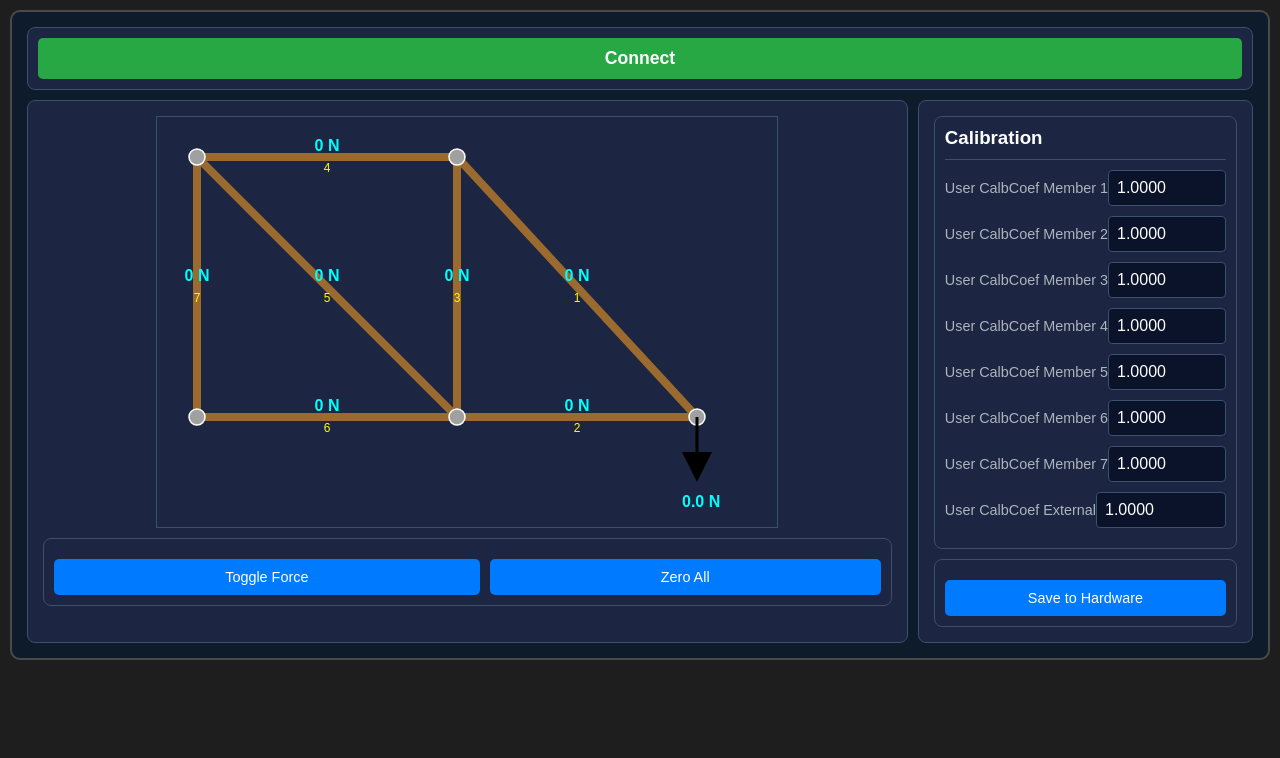
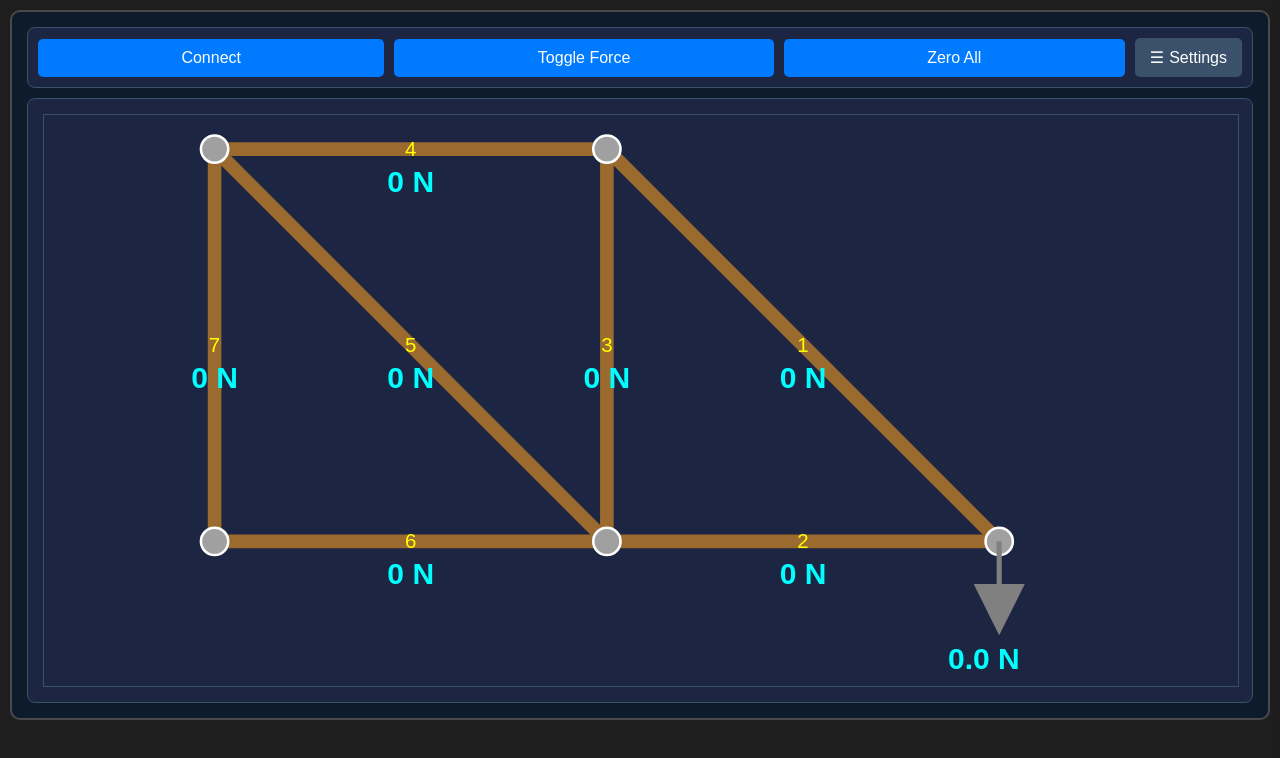
Before and after one commit to ahmadmn/TrussForces, a plain HTML site: page index.html in a window 1280 px wide. Drawn offline with Linux system fonts and the light colour scheme.

```diff
--- a/index.html
+++ b/index.html
@@ -17,6 +17,8 @@
             min-height: 100vh;
             padding: 10px;
             box-sizing: border-box;
+            overflow-x: hidden;
+            /* Prevent horizontal scroll when menu is off-screen */
         }
 
         .container {
@@ -34,7 +36,9 @@
 
         .top-panel {
             display: flex;
-            justify-content: space-around;
+            justify-content: space-between;
+            /* Changed to space-between for button placement */
+            align-items: center;
             background-color: #1c2541;
             padding: 10px;
             border-radius: 8px;
@@ -44,27 +48,19 @@
             gap: 10px;
         }
 
-        .value-display {
-            font-size: 2.2em;
-            font-weight: bold;
-            color: #ffffff;
-            padding: 5px 0;
-        }
-
-        .green-text {
-            color: #28a745;
-        }
-
         .main-content {
             display: flex;
             flex-direction: row;
             gap: 10px;
             flex-grow: 1;
             min-height: auto;
+            position: relative;
+            /* Context for absolute positioning if needed */
         }
 
         .left-controls {
-            flex: 3;
+            flex: 1;
+            /* Take all available space now that right panel is fixed */
             display: flex;
             flex-direction: column;
             gap: 10px;
@@ -78,26 +74,88 @@
             min-height: 400px;
         }
 
-
+        /* --- Slide Menu Styles --- */
         .right-panel {
-            flex: 0.25;
+            position: fixed;
+            top: 0;
+            right: -320px;
+            /* Hidden off-screen initially */
+            width: 300px;
+            height: 100vh;
+            background-color: #1c2541;
+            border-left: 1px solid #3a506b;
+            box-shadow: -5px 0 15px rgba(0, 0, 0, 0.5);
+            padding: 20px;
+            box-sizing: border-box;
+            z-index: 1000;
+            transition: right 0.3s ease-in-out;
             display: flex;
             flex-direction: column;
             gap: 10px;
-            background-color: #1c2541;
-            padding: 15px;
-            border-radius: 8px;
-            border: 1px solid #3a506b;
-            min-height: 0;
+            overflow-y: auto;
+            /* Scroll if content is too tall */
         }
 
+        .right-panel.open {
+            right: 0;
+            /* Slide in */
+        }
+
+        /* Overlay to dim background when menu is open */
+        .menu-overlay {
+            position: fixed;
+            top: 0;
+            left: 0;
+            width: 100vw;
+            height: 100vh;
+            background-color: rgba(0, 0, 0, 0.5);
+            z-index: 999;
+            opacity: 0;
+            pointer-events: none;
+            transition: opacity 0.3s ease;
+        }
+
+        .menu-overlay.active {
+            opacity: 1;
+            pointer-events: auto;
+        }
+
+        .close-menu-btn {
+            align-self: flex-end;
+            background: none;
+            border: none;
+            color: #fff;
+            font-size: 1.5em;
+            cursor: pointer;
+            padding: 5px;
+        }
+
+        .toggle-menu-btn {
+            background-color: #3a506b;
+            color: white;
+            border: none;
+            padding: 10px 15px;
+            border-radius: 5px;
+            cursor: pointer;
+            font-size: 1em;
+            display: flex;
+            align-items: center;
+            gap: 5px;
+        }
+
+        .toggle-menu-btn:hover {
+            background-color: #4a6fa5;
+        }
+
+        /* ----------------------- */
+
         .connect-ble-button {
-            background-color: #28a745;
+            background-color: #007bff;
             color: white;
-            font-weight: bold;
-            font-size: 1.1em;
+            flex-grow: 1;
+            font-size: 1.0em;
             padding: 10px 15px;
-            width: 100%;
+            /* width: 100%; removed fixed width to fit in flex header */
             border: none;
             border-radius: 5px;
             cursor: pointer;
@@ -118,7 +176,8 @@
 
         /* Settings Group Styles */
         .settings-group {
-            background-color: #1c2541;
+            background-color: #151b2e;
+            /* Slightly darker inside panel for contrast */
             padding: 10px;
             border-radius: 8px;
             border: 1px solid #3a506b;
@@ -170,7 +229,6 @@
             display: flex;
             justify-content: space-around;
             gap: 10px;
-            margin-top: 10px;
         }
 
         .settings-group .action-buttons button {
@@ -208,14 +266,14 @@
 
         .force-label {
             fill: cyan;
-            font-size: 1.5rm;
+            font-size: 1.1em;
             font-weight: bold;
             text-anchor: middle;
         }
 
         .load-label {
             fill: cyan;
-            font-size: 1.5rm;
+            font-size: 1.1em;
             font-weight: bold;
         }
 
@@ -230,13 +288,11 @@
                 padding: 5px;
             }
 
-
             .main-content {
                 flex-direction: column;
             }
 
-            .left-controls,
-            .right-panel {
+            .left-controls {
                 padding: 10px;
                 min-height: 0;
             }
@@ -258,27 +314,36 @@
                 font-size: 1.1em;
             }
 
-            .control-button {
-                width: 60px;
-                height: 60px;
+            /* On mobile, slide menu can take almost full width */
+            .right-panel {
+                width: 85vw;
+                right: -90vw;
             }
         }
     </style>
 </head>
 
 <body>
+    <!-- Overlay for slide menu -->
+    <div class="menu-overlay" id="menu-overlay"></div>
+
     <div class="container" id="main-app-container">
         <div class="top-panel">
             <button id="connect-ble-btn" class="connect-ble-button">Connect</button>
+            <button id="toggle-load-btn" class="connect-ble-button">Toggle Force</button>
+            <button id="zero-load-btn" class="connect-ble-button">Zero All</button>
+            <button id="toggle-menu-btn" class="toggle-menu-btn">
+                <span>&#9776;</span> Settings
+            </button>
         </div>
 
         <div class="main-content">
             <div class="left-controls">
-                <svg id="truss" width="620" height="410" viewBox="0 0 620 410" preserveAspectRatio="xMidYMid meet"
-                    style="display:block;margin:0 auto;">
+                <svg id="truss" width="700" height="335" viewBox="0 0 700 335" preserveAspectRatio="xMidYMid meet"
+                    style="display:block;margin:0 auto; width: 100%; height: auto;">
                     <defs>
                         <marker id="arrow" markerWidth="10" markerHeight="10" refX="5" refY="5" orient="auto">
-                            <path d="M0,0 L10,5 L0,10 Z" fill="black" />
+                            <path d="M0,0 L10,5 L0,10 Z" fill="gray" />
                         </marker>
                     </defs>
 
@@ -286,48 +351,43 @@
                     <g id="nodes"></g>
                     <g id="labels"></g>
                 </svg>
-                <div class="settings-group">
-                    <div class="action-buttons">
-                        <button id="toggle-load-btn">Toggle Force</button>
-                        <button id="zero-load-btn">Zero All</button>
-                    </div>
-                </div>
             </div>
 
-            <div class="right-panel">
+            <div class="right-panel" id="side-menu">
+                <button class="close-menu-btn" id="close-menu-btn">&times;</button>
 
                 <div class="settings-group">
                     <h3>Calibration</h3>
                     <div class="setting-item">
-                        <label for="user-coef1">User CalbCoef Member 1</label>
+                        <label for="user-coef1">User CalbCoef 1</label>
                         <input type="number" id="user-coef1" value="1.0000" step="0.0001" min="0.1000" max="4.9999">
                     </div>
                     <div class="setting-item">
-                        <label for="user-coef2">User CalbCoef Member 2</label>
+                        <label for="user-coef2">User CalbCoef 2</label>
                         <input type="number" id="user-coef2" value="1.0000" step="0.0001" min="0.1000" max="4.9999">
                     </div>
                     <div class="setting-item">
-                        <label for="user-coef3">User CalbCoef Member 3</label>
+                        <label for="user-coef3">User CalbCoef 3</label>
                         <input type="number" id="user-coef3" value="1.0000" step="0.0001" min="0.1000" max="4.9999">
                     </div>
                     <div class="setting-item">
-                        <label for="user-coef4">User CalbCoef Member 4</label>
+                        <label for="user-coef4">User CalbCoef 4</label>
                         <input type="number" id="user-coef4" value="1.0000" step="0.0001" min="0.1000" max="4.9999">
                     </div>
                     <div class="setting-item">
-                        <label for="user-coef5">User CalbCoef Member 5</label>
+                        <label for="user-coef5">User CalbCoef 5</label>
                         <input type="number" id="user-coef5" value="1.0000" step="0.0001" min="0.1000" max="4.9999">
                     </div>
                     <div class="setting-item">
-                        <label for="user-coef6">User CalbCoef Member 6</label>
+                        <label for="user-coef6">User CalbCoef 6</label>
                         <input type="number" id="user-coef6" value="1.0000" step="0.0001" min="0.1000" max="4.9999">
                     </div>
                     <div class="setting-item">
-                        <label for="user-coef7">User CalbCoef Member 7</label>
+                        <label for="user-coef7">User CalbCoef 7</label>
                         <input type="number" id="user-coef7" value="1.0000" step="0.0001" min="0.1000" max="4.9999">
                     </div>
                     <div class="setting-item">
-                        <label for="user-coef8">User CalbCoef External</label>
+                        <label for="user-coef8">User CalbCoef E</label>
                         <input type="number" id="user-coef8" value="1.0000" step="0.0001" min="0.1000" max="4.9999">
                     </div>
                 </div>
@@ -342,10 +402,25 @@
 
     <script>
         document.addEventListener('DOMContentLoaded', () => {
-            // --- Tab Elements ---
-            // settingsPanel and speedPanel are not used as variables, only by ID in showTab
-            // const settingsPanel = document.getElementById('settings-panel');
-            // const speedPanel = document.getElementById('speed-panel');
+            // --- Slide Menu Logic ---
+            const sideMenu = document.getElementById('side-menu');
+            const menuOverlay = document.getElementById('menu-overlay');
+            const toggleMenuBtn = document.getElementById('toggle-menu-btn');
+            const closeMenuBtn = document.getElementById('close-menu-btn');
+
+            function openMenu() {
+                sideMenu.classList.add('open');
+                menuOverlay.classList.add('active');
+            }
+
+            function closeMenu() {
+                sideMenu.classList.remove('open');
+                menuOverlay.classList.remove('active');
+            }
+
+            toggleMenuBtn.addEventListener('click', openMenu);
+            closeMenuBtn.addEventListener('click', closeMenu);
+            menuOverlay.addEventListener('click', closeMenu);
 
             // --- Connect BLE Button ---
             const connectBleButton = document.getElementById('connect-ble-btn');
@@ -407,11 +482,11 @@
             /* ----- DATA MODEL (Delphi-like) ----- */
 
             const nodes = {
-                A: { x: 40, y: 40 },
-                B: { x: 300, y: 40 },
-                C: { x: 300, y: 300 },
-                D: { x: 40, y: 300 },
-                E: { x: 540, y: 300 }
+                A: { x: 100, y: 20 },
+                B: { x: 330, y: 20 },
+                C: { x: 330, y: 250 },
+                D: { x: 100, y: 250 },
+                E: { x: 560, y: 250 }
             };
 
             const members = [
@@ -448,14 +523,14 @@
 
                 const forceText = document.createElementNS(svgNS, 'text');
                 forceText.setAttribute('x', tx + 0);
-                forceText.setAttribute('y', ty - 6);
+                forceText.setAttribute('y', ty + 25);
                 forceText.setAttribute('class', 'force-label');
                 forceText.textContent = m.force + ' N';
                 labelGroup.appendChild(forceText);
 
                 const indexText = document.createElementNS(svgNS, 'text');
                 indexText.setAttribute('x', tx);
-                indexText.setAttribute('y', ty + 15);
+                indexText.setAttribute('y', ty + 4);
                 indexText.setAttribute('fill', 'yellow');
                 indexText.setAttribute('font-size', '12');
                 indexText.setAttribute('text-anchor', 'middle');
@@ -483,7 +558,7 @@
             let currentLoadNode = 'E'; // 'E' = end node, 'C' = middle node
 
             const loadLine = document.createElementNS(svgNS, 'line');
-            loadLine.setAttribute('stroke', 'black');
+            loadLine.setAttribute('stroke', 'gray');
             loadLine.setAttribute('stroke-width', '3');
             loadLine.setAttribute('marker-end', 'url(#arrow)');
 
@@ -497,10 +572,10 @@
                 loadLine.setAttribute('x1', n.x);
                 loadLine.setAttribute('y1', n.y);
                 loadLine.setAttribute('x2', n.x);
-                loadLine.setAttribute('y2', n.y + 50);
+                loadLine.setAttribute('y2', n.y + 40);
 
-                loadText.setAttribute('x', n.x + -15);
-                loadText.setAttribute('y', n.y + 90);
+                loadText.setAttribute('x', n.x - 30);
+                loadText.setAttribute('y', n.y + 75);
             }
 
             updateExternalLoadPosition();
@@ -612,8 +687,8 @@
                 //console.log(dataView.byteLength);
                 // n = 2^23 * 64 * sensitivity / 1000 =
                 // n load cell = 2^29  * sensitivity / 1000
-                 //  load = n  * 2450 / (2^29  * 3 / 1000)
-                 //  load = n  * 10000 * 2450 / (2^29  * 30)
+                //  load = n  * 2450 / (2^29  * 3 / 1000)
+                //  load = n  * 10000 * 2450 / (2^29  * 30)
                 if (dataView.byteLength == 36) {
                     const lastWord = dataView.getUint32(32, true);
                     if ((lastWord & 0xFFFF) == 0) {
@@ -639,7 +714,7 @@
                         }
 
                         deviceSerialNo = (lastWord >> 16);
-                        connectBleButton.textContent = connectBleButton.textContent + ' from ' + deviceSerialNo;
+                        connectBleButton.textContent = connectBleButton.textContent + ' SN' + deviceSerialNo;
                     }
                 }
             }
```
